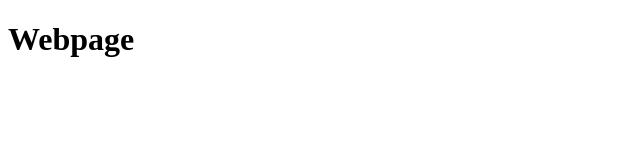
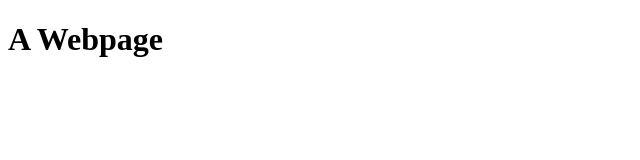
Before and after one commit to j-mai/jwmai.me, a plain HTML site: page index.html in a window 1280 px wide. Shown: the whole page, without its empty margins (0-640 px from the left). Drawn offline with Linux system fonts and the light colour scheme.

Commit message:
setting up

```diff
--- a/index.html
+++ b/index.html
@@ -5,6 +5,6 @@
   </head>
 
   <body>
-    <h1> Webpage </h1>
+    <h1> A Webpage </h1>
   </body>
 </html>
```
